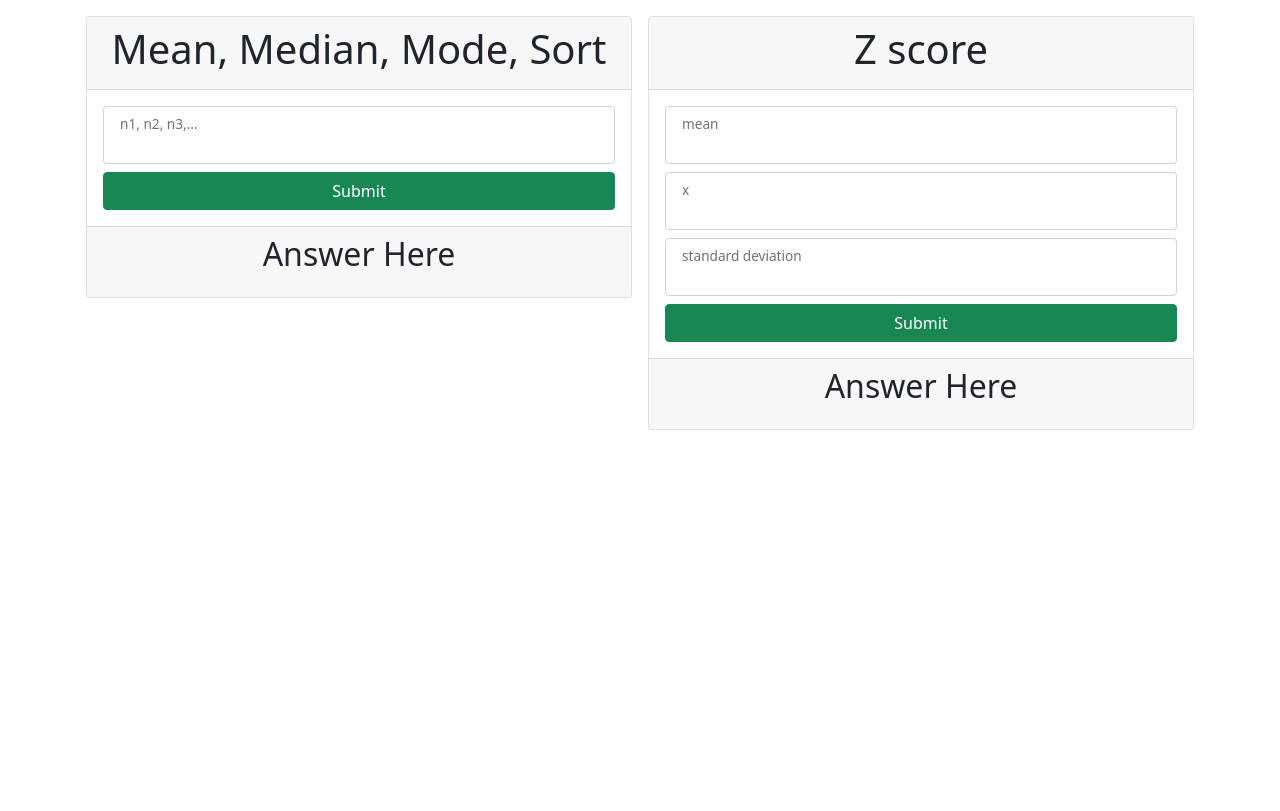
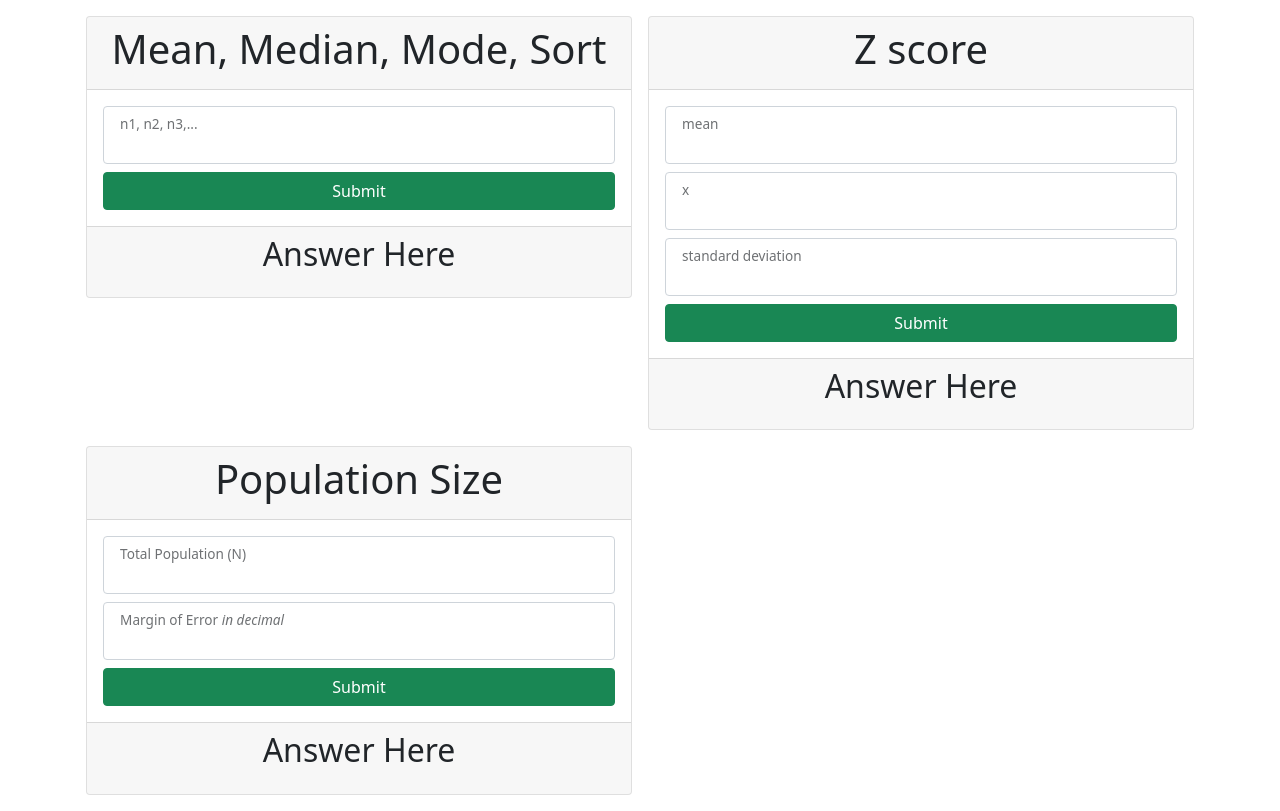
Before and after one commit to JohnDanielTejero/Quantitative-Methods, a plain HTML site: page index.html in a window 1280 px wide. Drawn offline with nearby package versions, Linux system fonts and the light colour scheme.

Commit message:
Update index.html

```diff
--- a/index.html
+++ b/index.html
@@ -113,6 +113,17 @@
             `;
         }
 
+        function getSampleSize(event, form){
+            event.preventDefault();
+            const n = Number(form[0].value);
+            const error = Number(form[1].value);
+
+            const result = Math.round(n / (1 + (n * Math.pow(error, 2))));
+
+            const answerArea = document.getElementById("sample-size");
+            answerArea.innerHTML = `<b>Sample Size: </b> ${result}`;
+        }
+
     </script>
 </head>
 <body class="container p-3">
@@ -189,6 +200,43 @@
                 </div>
             </div>
         </div>
+
+        <div class = "col-12 col-md-6">
+            <div class = "card">
+                <div class = "card-header">
+                   <h1 class = "text-center">
+                    Population Size
+                   </h1>
+                </div>
+                <div class = "car-body p-3">
+                    <form class = "row g-2" onsubmit="getSampleSize(event, this)">
+                        <div class = "col-12 form-floating">
+                            <input class = "form-control" name = "list"/>
+                            <label for ="list" class = "ms-2">
+                                Total Population (N)
+                            </label>
+                        </div>
+                        <div class = "col-12 form-floating">
+                            <input class = "form-control" name = "list"/>
+                            <label for ="list" class = "ms-2">
+                                Margin of Error <i>in decimal</i>
+                            </label>
+                        </div>
+                        <div class="col-12">
+                            <button class="btn btn-success w-100">Submit</button>
+                        </div>
+                    </form>
+                </div>
+                <div class = "card-footer">
+                    <div class = "row">
+                        <div class = "col-12">
+                            <h2 class = "text-center">Answer Here</h2>
+                            <p id = "sample-size"></p>
+                        </div>
+                    </div>
+                </div>
+            </div>
+        </div>
     </div>
 </body>
 </html>
```
